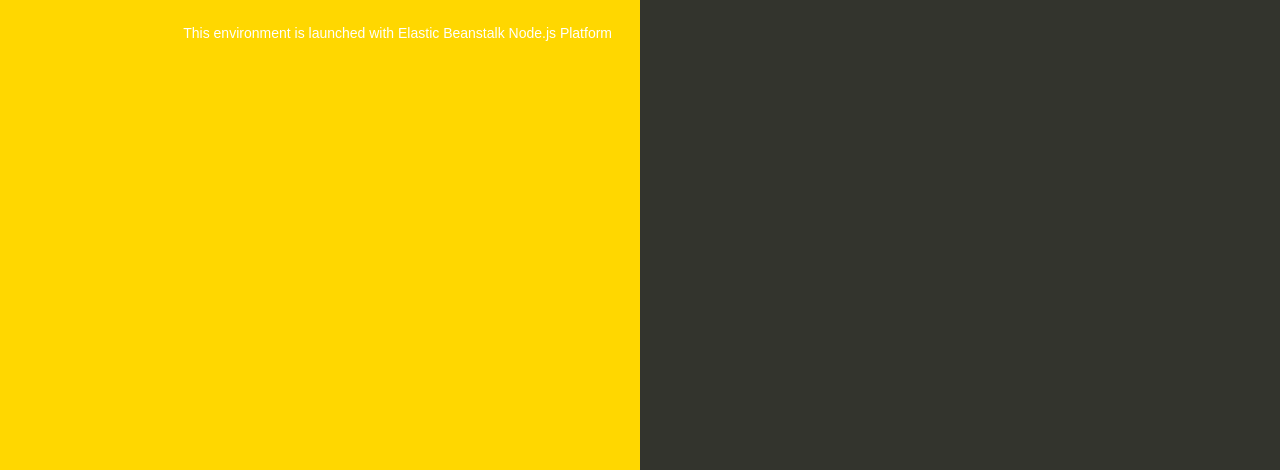
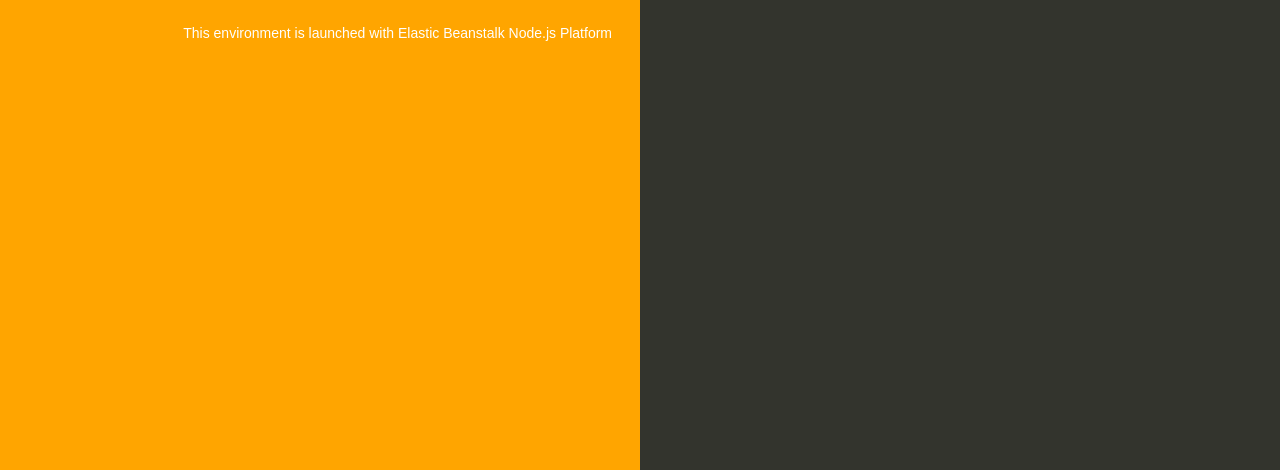
Before and after one commit to oladele1440/newrepo, a website: page index.html in a window 1280 px wide. Shown: the part 330-800 px from the top of the page. Drawn offline with Linux system fonts and the light colour scheme.

Commit message:
Update index.html

```diff
--- a/index.html
+++ b/index.html
@@ -35,7 +35,7 @@
 
         text-align: right;
         padding-top: 11em;
-        background-color: gold;
+        background-color: orange;
 
       }
       .textColumn p {
```
